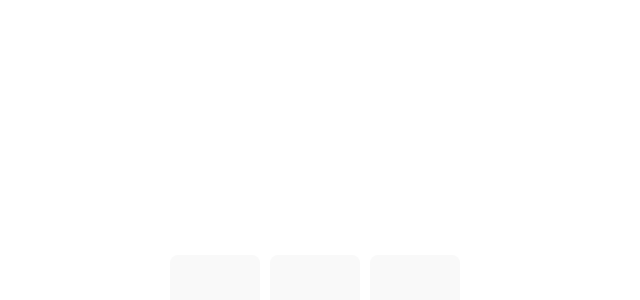
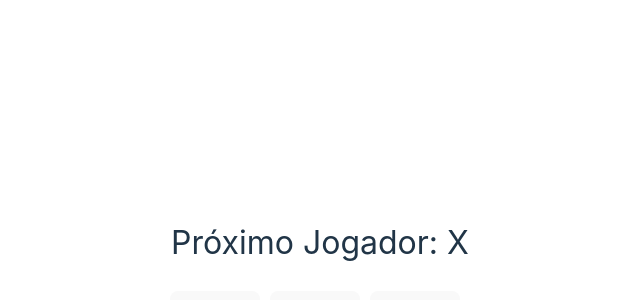
Before and after one commit to SilvestreRenato/Tic-tac-toe-React, a React (Vite) app in the folder App/: page / in a window 1280 px wide. Shown: the top 300 px of the page, without its empty margins (320-960 px from the left). Built offline with nearby package versions, Linux system fonts and the light colour scheme.

Commit message:
Modifications to Board.jsx and the styling

```diff
--- a/App/src/Components/Board/index.jsx
+++ b/App/src/Components/Board/index.jsx
@@ -3,16 +3,35 @@
 import styles from "./styles.module.css"
 
 export default function Board() {
+  const [xIsNext, setXIsNext] = useState(true)
   const [squares, setSquares] = useState(Array(9).fill(null))
 
   function handleClick(i) {
+    if (calculateWinner(squares) || squares[i]) {
+      return
+    }
     const nextSquare = squares.slice()
-    nextSquare[i] = "X"
+    if (xIsNext) {
+      nextSquare[i] = "X"
+    } else {
+      nextSquare[i] = "O"
+    }
     setSquares(nextSquare)
+    setXIsNext(!xIsNext)
+  }
+
+  const winner = calculateWinner(squares)
+  let status
+  if (winner) {
+    status = "Ganhador: " + winner
+  } else {
+    status = "Próximo Jogador: " + (xIsNext ? "X" : "O")
   }
 
   return (
     <>
+      <div className={styles.status}>{status}</div>
+      <br />
       <div className={styles.wrapper}>
         <Square value={squares[0]} onSquareClick={() => handleClick(0)} />
         <Square value={squares[1]} onSquareClick={() => handleClick(1)} />
@@ -30,4 +49,24 @@
       </div>
     </>
   )
+
+  function calculateWinner(squares) {
+    const lines = [
+      [0, 1, 2],
+      [3, 4, 5],
+      [6, 7, 8],
+      [0, 3, 6],
+      [1, 4, 7],
+      [2, 5, 8],
+      [0, 4, 8],
+      [2, 4, 6]
+    ]
+    for (let i = 0; i < lines.length; i++) {
+      const [a, b, c] = lines[i]
+      if (squares[a] && squares[a] === squares[b] && squares[a] === squares[c]) {
+        return squares[a]
+      }
+    }
+    return null
+  }
 }
--- a/App/src/Components/Board/styles.module.css
+++ b/App/src/Components/Board/styles.module.css
@@ -19,3 +19,11 @@
   font-size: 1.5em; /* Ajuste o tamanho do texto conforme necessário */
   /* Outros estilos... */
 }
+
+.status {
+  display: flex;
+  justify-content: center;
+  align-items: center;
+  text-align: center;
+  font-size: 2rem;
+}
```
